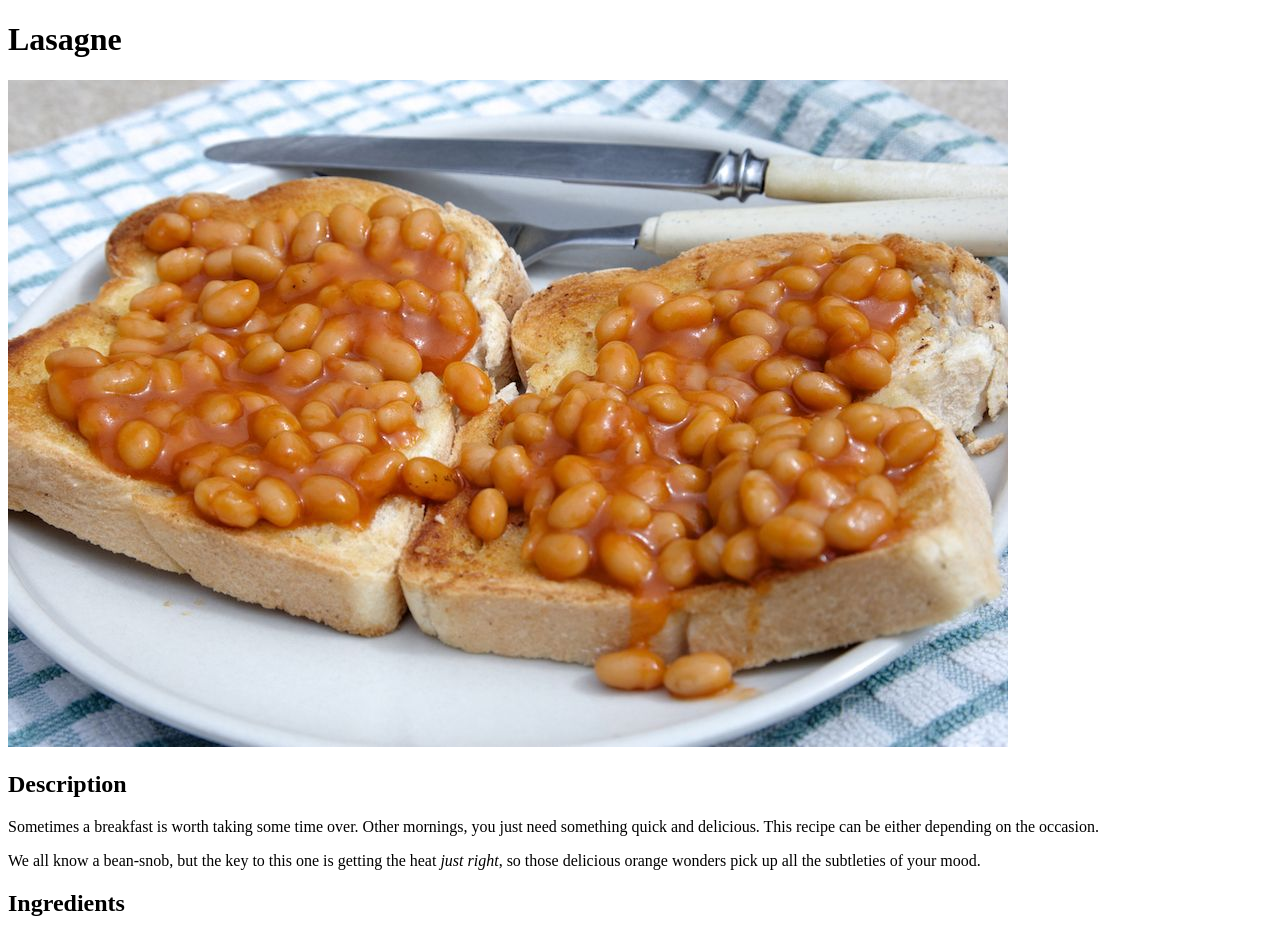
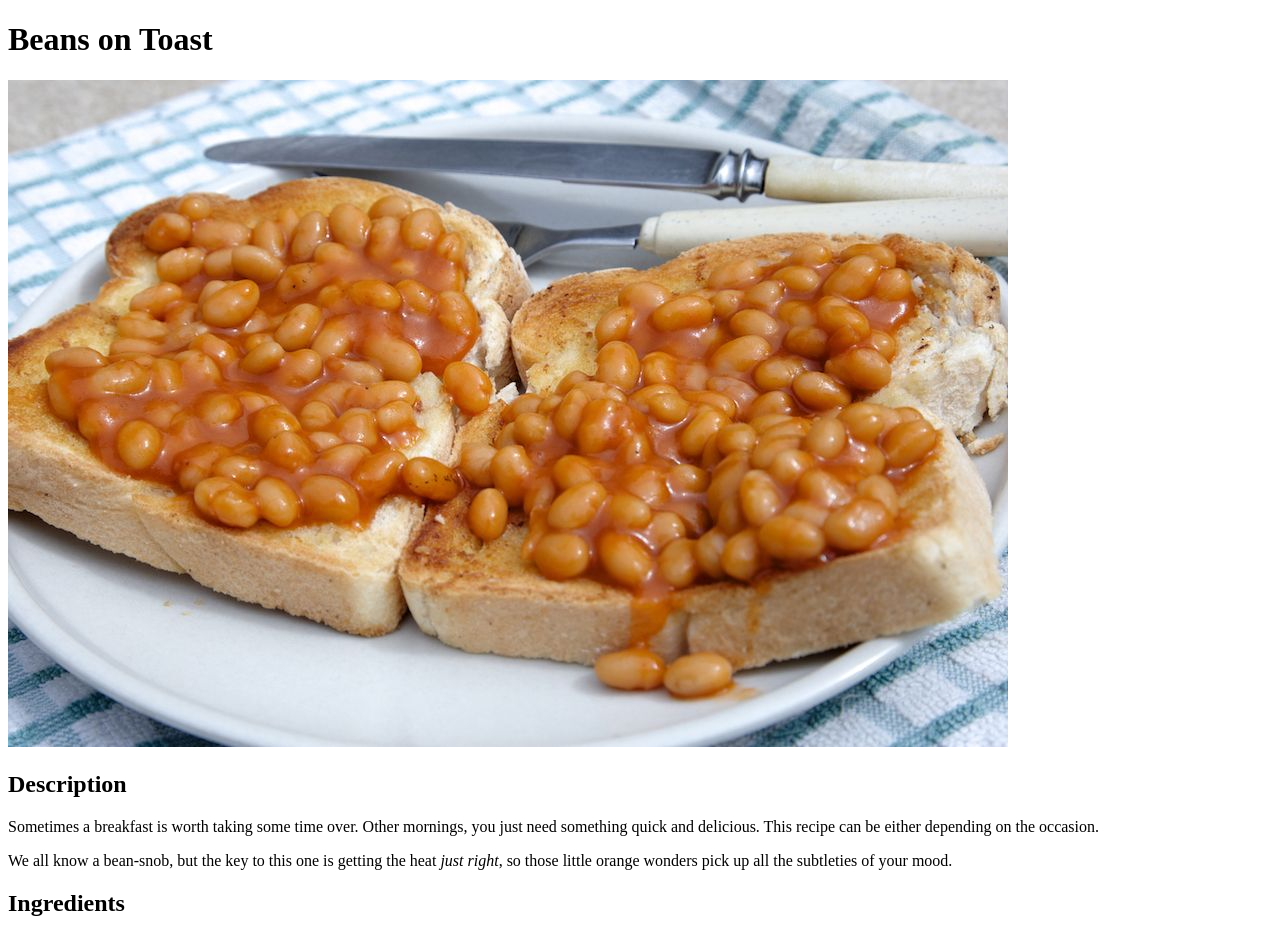
Before and after one commit to psjfoster/odin-recipes, a plain HTML site: page recipes/beansontoast.html in a window 1280 px wide. Shown: the top 934 px of the page. Drawn offline with Linux system fonts and the light colour scheme.

```diff
--- a/recipes/beansontoast.html
+++ b/recipes/beansontoast.html
@@ -7,12 +7,12 @@
   <!-- standard boilerplate to here -->
 
   <body>
-    <h1>Lasagne</h1>
+    <h1>Beans on Toast</h1>
     <img src="../img/beansontoast.jpeg" alt="Beans on toast is as orange as it looks...">
 
     <h2>Description</h2>
     <p>Sometimes a breakfast is worth taking some time over. Other mornings, you just need something quick and delicious. This recipe can be either depending on the occasion.</p>
-    <p>We all know a bean-snob, but the key to this one is getting the heat <em>just right</em>, so those delicious orange wonders pick up all the subtleties of your mood.</p>
+    <p>We all know a bean-snob, but the key to this one is getting the heat <em>just right</em>, so those little orange wonders pick up all the subtleties of your mood.</p>
 
     <h2>Ingredients</h2>
     <ul>
```
Also changed, not shown: index.html (+7 -1 lines).
